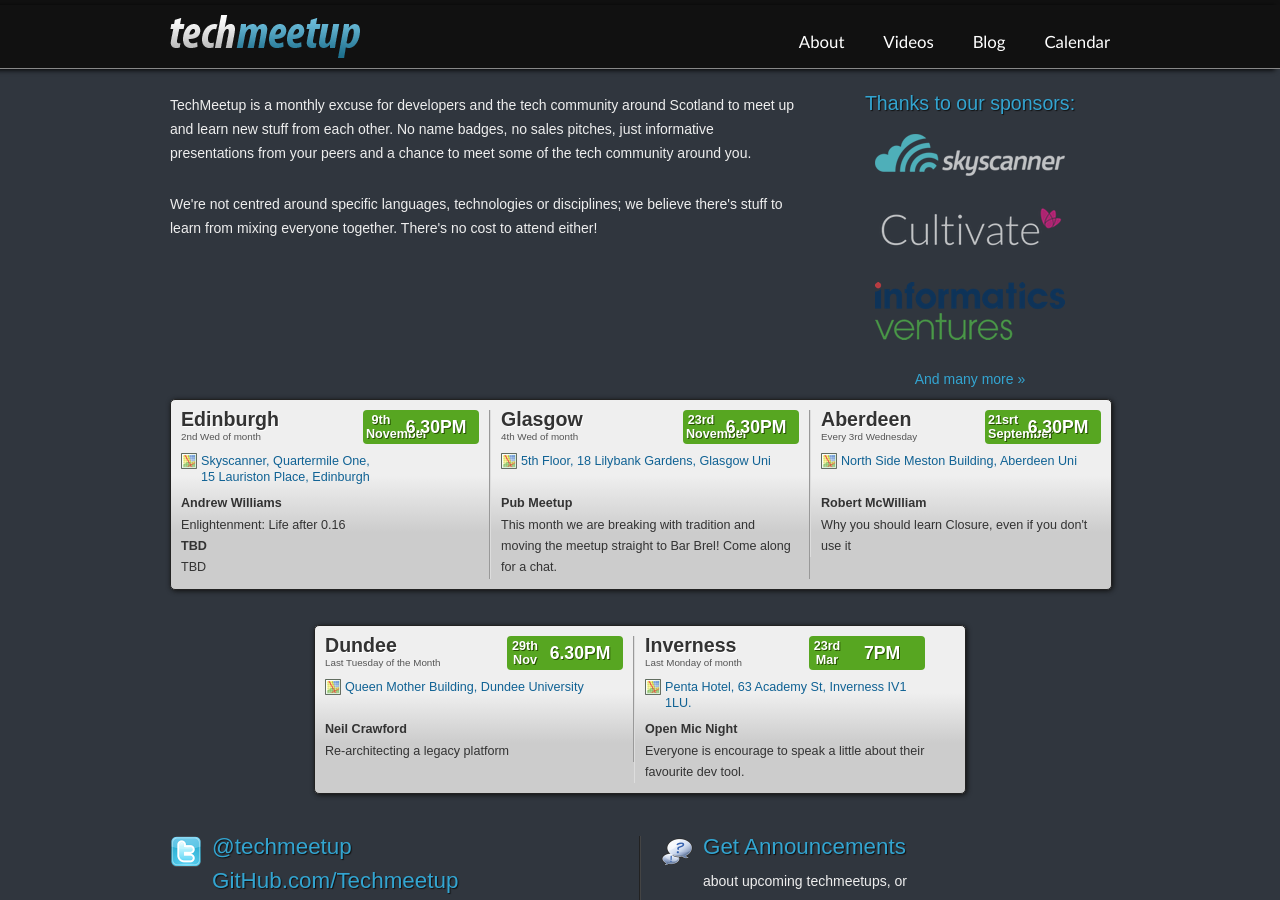
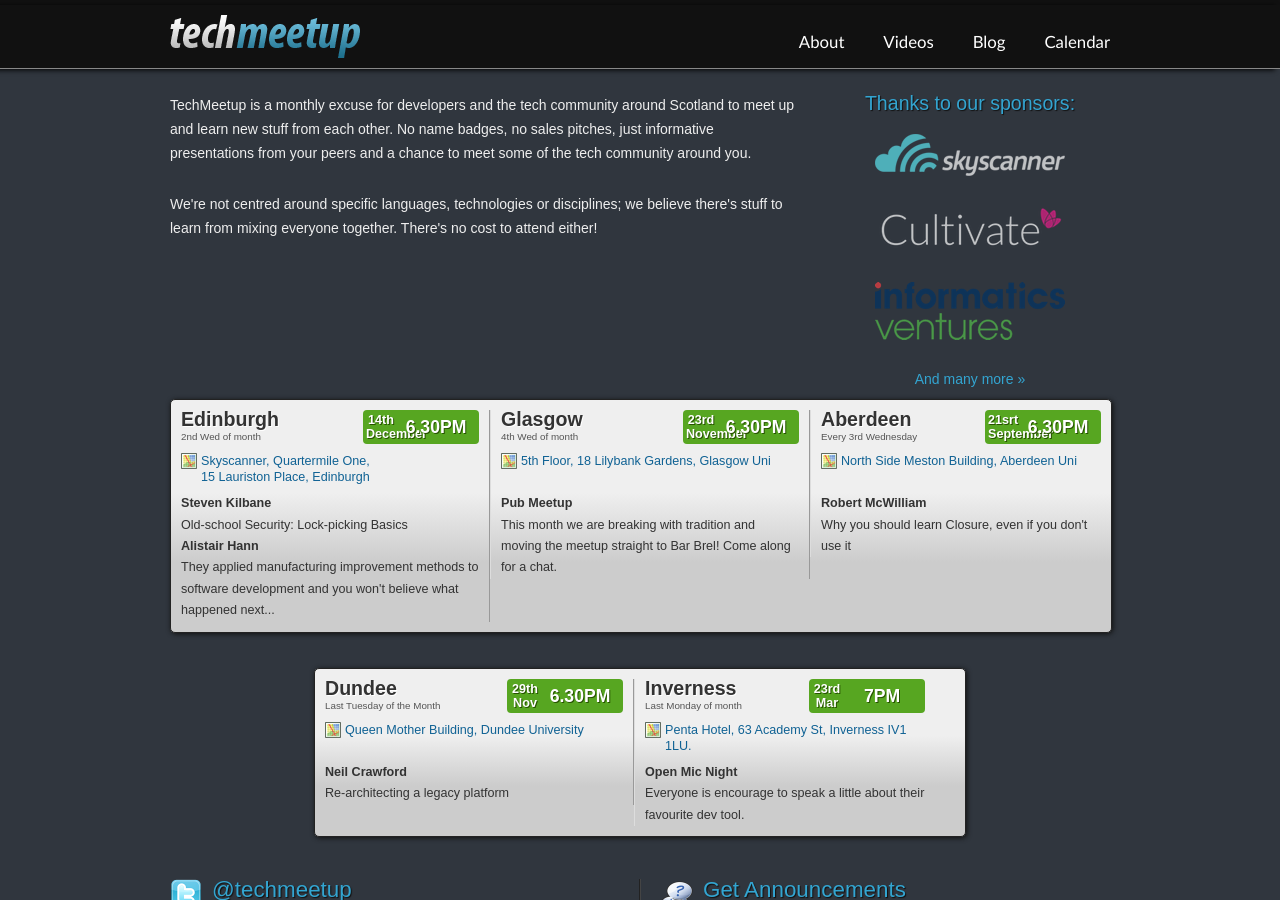
Before and after one commit to techmeetup/techmeetup.co.uk, a Jekyll site: the page built from index.html, in a window 1280 px wide and 900 px high. Built offline with Jekyll 4.4.1, drawn with Linux system fonts in a browser that asks for light colours.

Commit message:
Update speakers for Edinburgh Dec 2016

```diff
--- a/_data/index.json
+++ b/_data/index.json
@@ -2,16 +2,16 @@
   "edinburgh": {
     "speakers": [
       {
-        "name": "Andrew Williams",
-        "talk": "Enlightenment: Life after 0.16"
+        "name": "Steven Kilbane",
+        "talk": "Old-school Security: Lock-picking Basics"
       },
       {
-        "name": "TBD",
-        "talk": "TBD"
+        "name": "Alistair Hann",
+        "talk": "They applied manufacturing improvement methods to software development and you won't believe what happened next..."
       }
     ],
-    "day": "9th",
-    "month": "November"
+    "day": "14th",
+    "month": "December"
   },
   "glasgow": {
     "speakers": [
```
